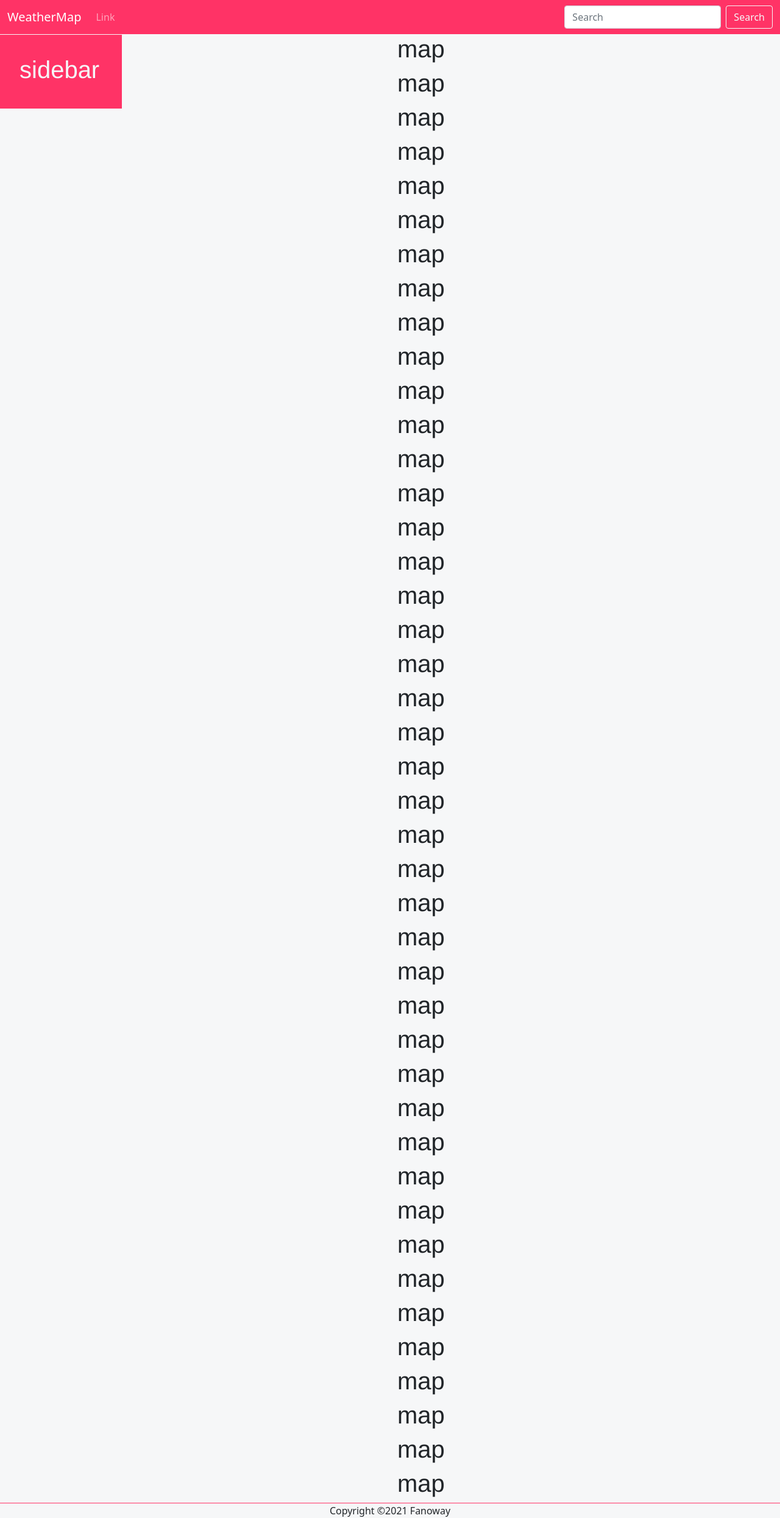
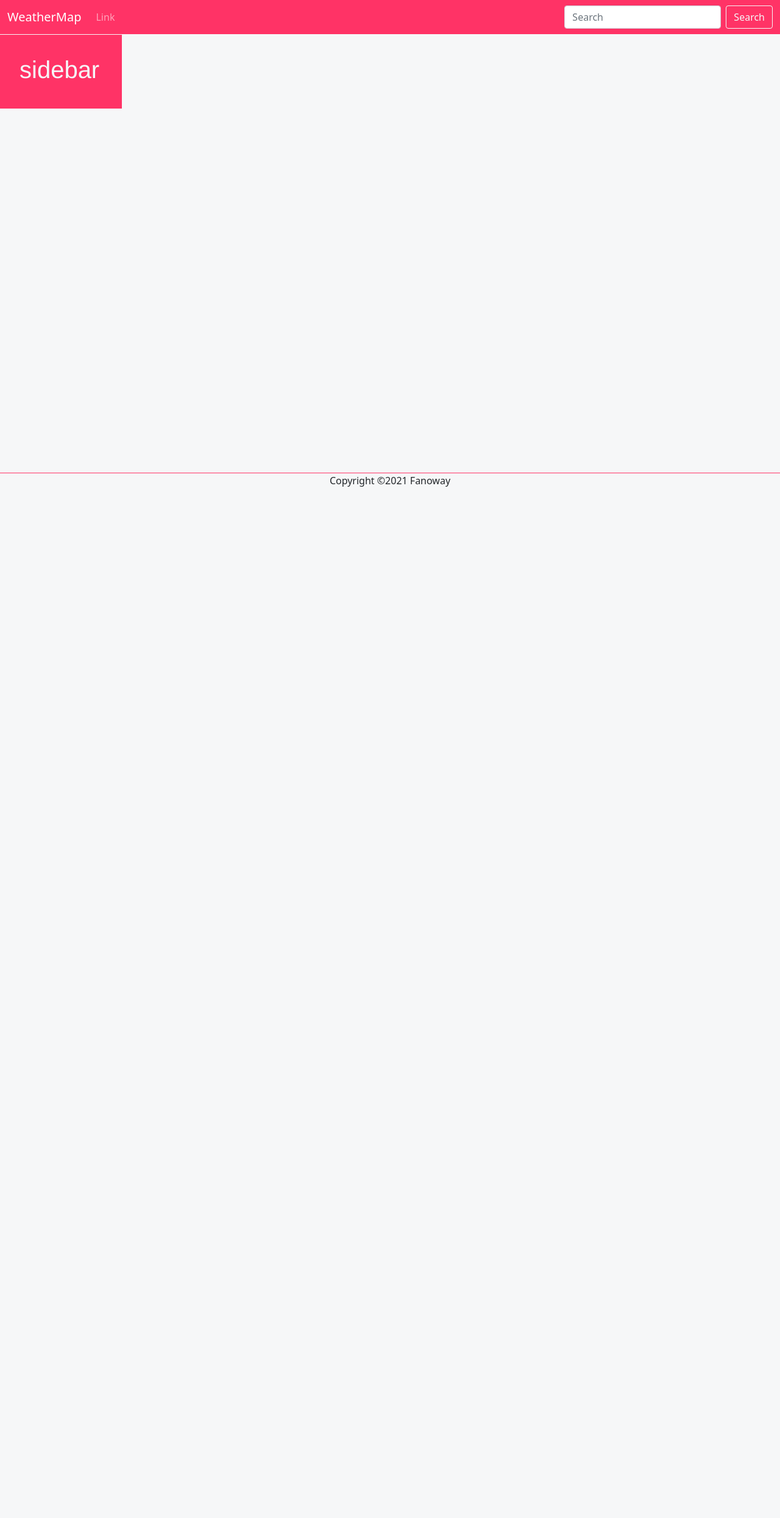
Before and after one commit to climbingweathermap/climbingweathermap, a Vue app: page / in a window 1280 px wide. Shown: the whole page at 61% size. After the commit the page ends 800 px from the top, so only its background shows below. Built offline with nearby package versions, Linux system fonts and the light colour scheme.

Commit message:
removed excess

```diff
--- a/src/components/Map.vue
+++ b/src/components/Map.vue
@@ -1,48 +1,5 @@
 <template>
-    <h1>map</h1>
-    <h1>map</h1>
-    <h1>map</h1>
-    <h1>map</h1>
-    <h1>map</h1>
-    <h1>map</h1>
-    <h1>map</h1>
-    <h1>map</h1>
-    <h1>map</h1>
-    <h1>map</h1>
-    <h1>map</h1>
-    <h1>map</h1>
-    <h1>map</h1>
-    <h1>map</h1>
-    <h1>map</h1>
-    <h1>map</h1>
-    <h1>map</h1>
-    <h1>map</h1>
-    <h1>map</h1>
-    <h1>map</h1>
-    <h1>map</h1>
-    <h1>map</h1>
-    <h1>map</h1>
-    <h1>map</h1>
-    <h1>map</h1>
-    <h1>map</h1>
-    <h1>map</h1>
-    <h1>map</h1>
-    <h1>map</h1>
-    <h1>map</h1>
-    <h1>map</h1>
-    <h1>map</h1>
-    <h1>map</h1>
-    <h1>map</h1>
-    <h1>map</h1>
-    <h1>map</h1>
-    <h1>map</h1>
-    <h1>map</h1>
-    <h1>map</h1>
-    <h1>map</h1>
-    <h1>map</h1>
-    <h1>map</h1>
-    <h1>map</h1>
-    <h1>map</h1>
+    <div id="mapContainer"></div>
 </template>
 
 <script>
```
